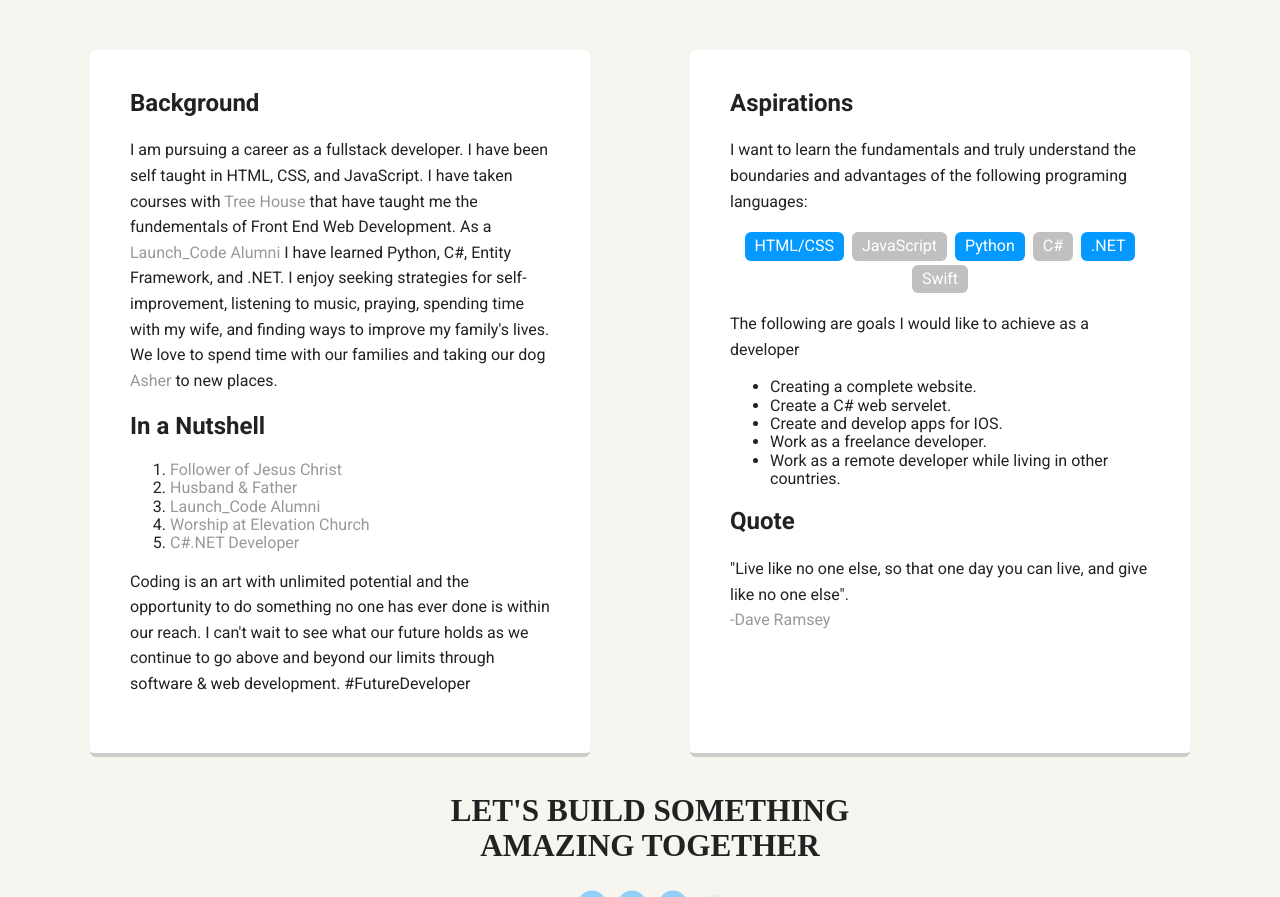
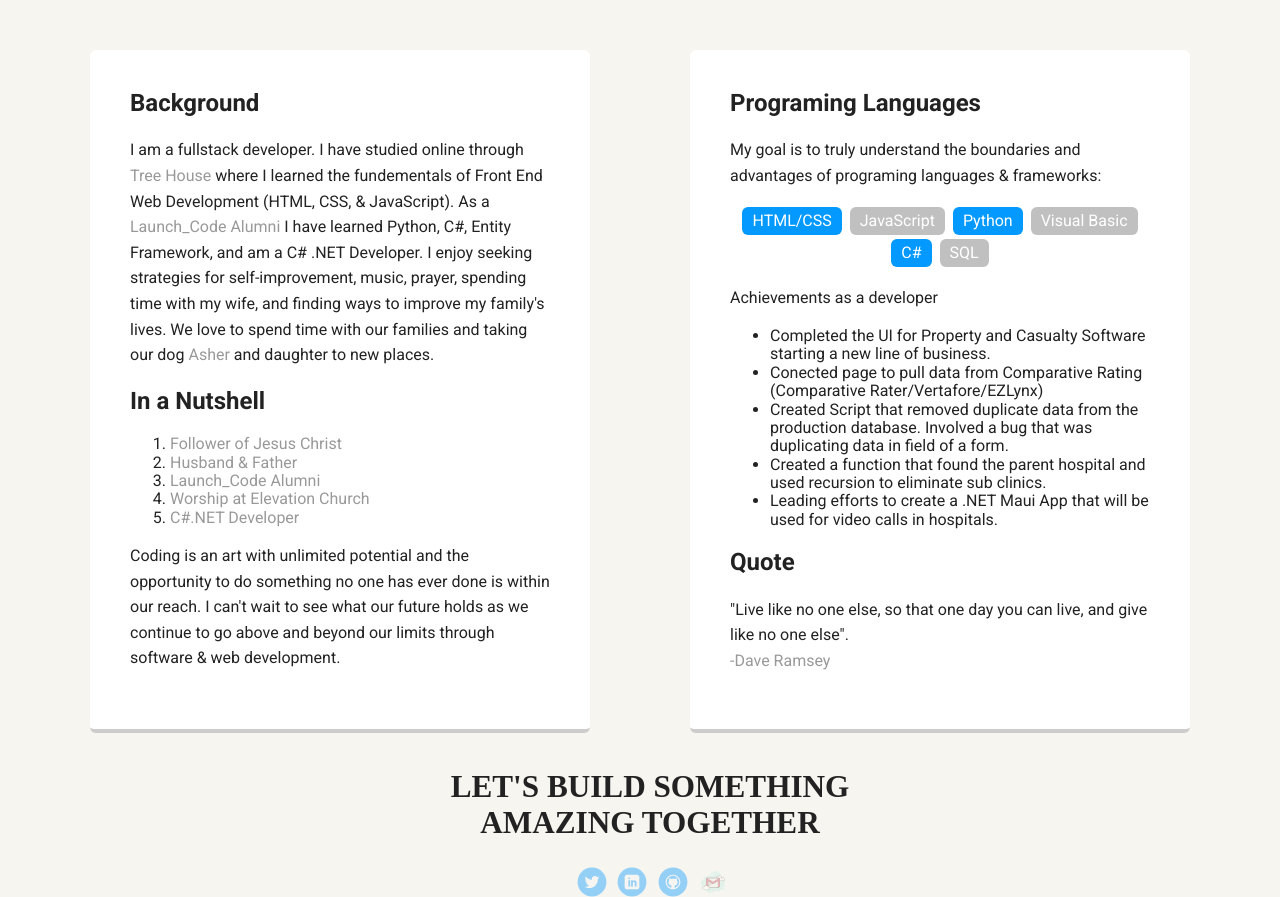
Before and after one commit to Witness327/Project-Page, a plain HTML site: page index.html in a window 1280 px wide. Shown: the part 605-1502 px from the top of the page. Drawn offline with nearby package versions, Linux system fonts and the light colour scheme; files whose address does not match are found by name; a web font is replaced by a local one.

Commit message:
Updated Bio and Links

```diff
--- a/index.html
+++ b/index.html
@@ -44,36 +44,36 @@
 <main class="flex">
     <div class="card">
         <h2>Background</h2>
-        <p>I am pursuing a career as a fullstack developer. I have been self taught in HTML, CSS, and JavaScript. I have taken courses with <a href="https://www.teamtreehouse.com" target="_blank">Tree House</a> that have taught me the fundementals of Front End Web Development. As a <a href="https://www.launchcode.org/lc101" target="_blank">Launch_Code Alumni</a> I have learned Python, C#, Entity Framework, and .NET. I enjoy seeking strategies for self-improvement, listening to music, praying, spending time with my wife, and finding ways to improve my family's lives. We love to spend time with our families and taking our dog <a href="Images/Asher.jpg" target="_blank">Asher</a> to new places. </p>
+        <p>I am a fullstack developer. I have studied online through <a href="https://www.teamtreehouse.com" target="_blank">Tree House</a> where I learned the fundementals of Front End Web Development (HTML, CSS, & JavaScript). As a <a href="https://www.launchcode.org/lc101" target="_blank">Launch_Code Alumni</a> I have learned Python, C#, Entity Framework, and am a C# .NET Developer. I enjoy seeking strategies for self-improvement, music, prayer, spending time with my wife, and finding ways to improve my family's lives. We love to spend time with our families and taking our dog <a href="Images/Asher.jpg" target="_blank">Asher</a> and daughter to new places. </p>
         <h2>In a Nutshell</h2>
         <ol>
             <li><a href="https://phdforjesus.wordpress.com/2012/04/06/the-jesus-revolution/" target="_blank">Follower of Jesus Christ</a></li>
             <li><a href="Images/husband.jpg" target="_blank">Husband & Father</a></li>
             <li><a href="https://www.launchcode.org/lc101" target="_blank">Launch_Code Alumni</a></li>
             <li><a href="https://elevationchurch.org" target="_blank">Worship at Elevation Church</a></li>
-            <li><a href="https://ucs-inc.com" target="_blank">C#.NET Developer</a></li>
+            <li><a href="https://www.journeypx.com" target="_blank">C#.NET Developer</a></li>
         </ol>
-        <p>Coding is an art with unlimited potential and the opportunity to do something no one has ever done is within our reach. I can't wait to see what our future holds as we continue to go above and beyond our limits through software & web development. #FutureDeveloper</p>
+        <p>Coding is an art with unlimited potential and the opportunity to do something no one has ever done is within our reach. I can't wait to see what our future holds as we continue to go above and beyond our limits through software & web development.</p>
     </div>
 
     <div class="card">
-        <h2>Aspirations</h2>
-        <p>I want to learn the fundamentals and truly understand the boundaries and advantages of the following programing languages:</p>
+        <h2>Programing Languages</h2>
+        <p>My goal is to truly understand the boundaries and advantages of programing languages & frameworks:</p>
         <ul class="skills">
             <li>HTML/CSS</li>
             <li>JavaScript</li>
             <li>Python</li>
+            <li>Visual Basic</li>
             <li>C#</li>
-            <li>.NET</li>
-            <li>Swift</li>
+            <li>SQL</li>
         </ul>
-        <p>The following are goals I would like to achieve as a developer</p>
+        <p>Achievements as a developer</p>
         <ul>
-            <li>Creating a complete website.</li>
-            <li>Create a C# web servelet.</li>
-            <li>Create and develop apps for IOS.</li>
-            <li>Work as a freelance developer.</li>
-            <li>Work as a remote developer while living in other countries.</li>
+            <li>Completed the UI for Property and Casualty Software starting a new line of business.</li>
+            <li>Conected page to pull data from Comparative Rating (Comparative Rater/Vertafore/EZLynx)</li>
+            <li>Created Script that removed duplicate data from the production database. Involved a bug that was duplicating data in field of a form.</li>
+            <li>Created a function that found the parent hospital and used recursion to eliminate sub clinics.</li>
+            <li>Leading efforts to create a .NET Maui App that will be used for video calls in hospitals.</li>
         </ul>
         <article>
             <h2>Quote</h2>
```
